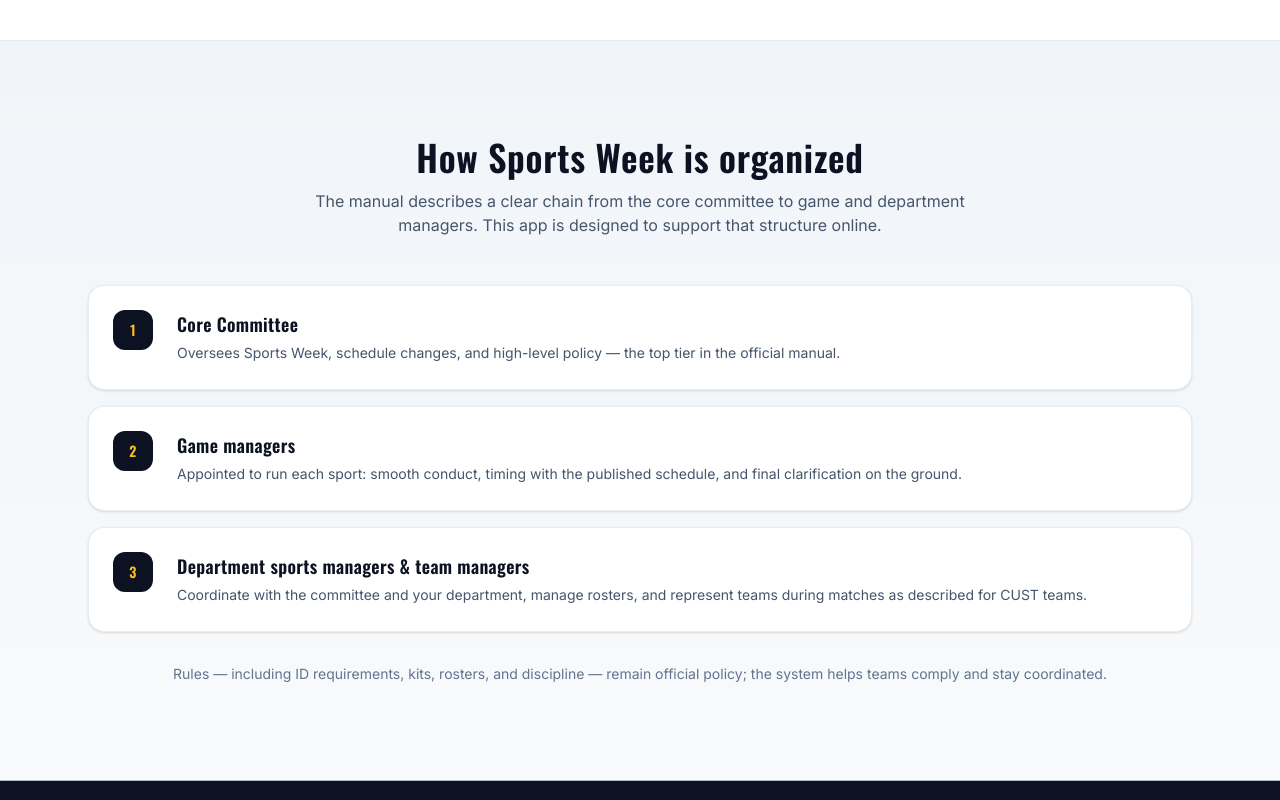
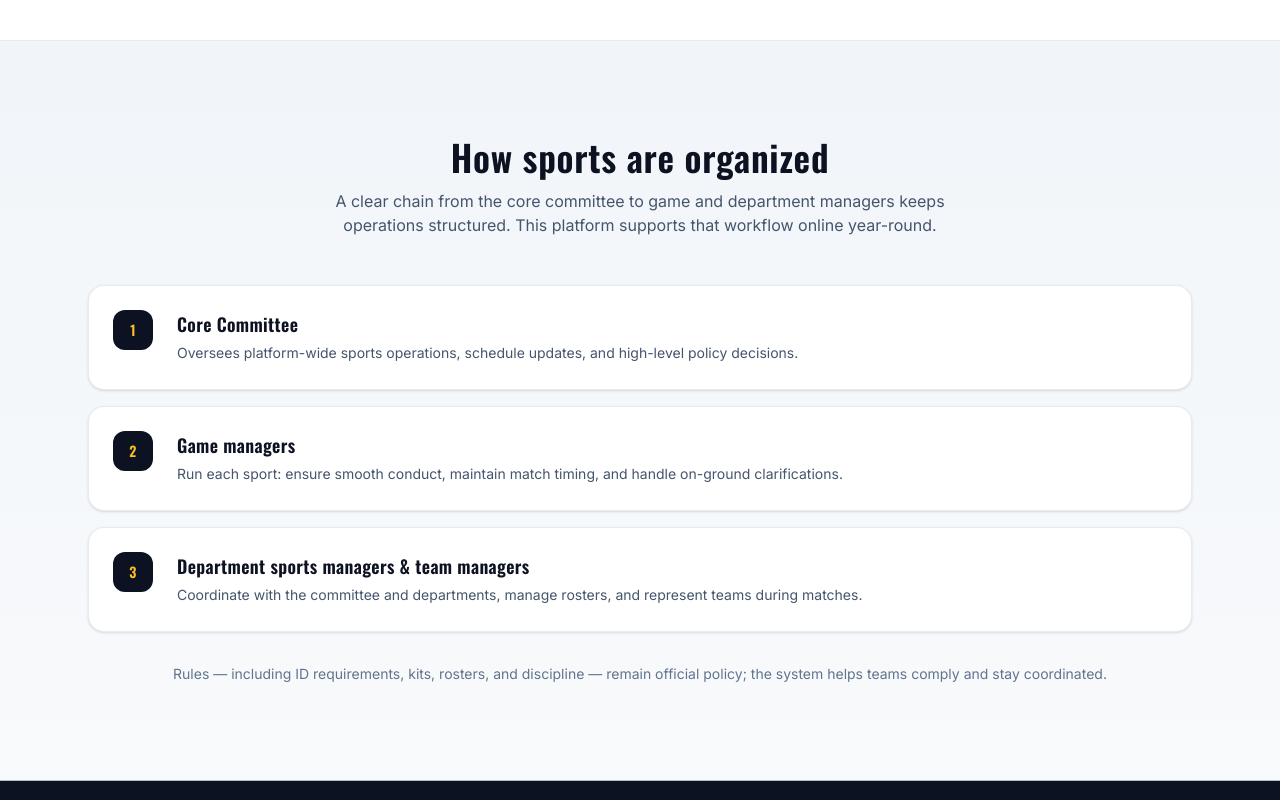
Before and after one commit to Abdul-Wasay-008/Sports-Management-System---Frontend, a Next.js app: page / in a window 1280 px wide. Shown: the part 2680-3480 px from the top of the page. Built offline with nearby package versions, Linux system fonts and the light colour scheme.

Commit message:
fix: Landing page content rephrasing

```diff
--- a/src/components/landing/CTASection.tsx
+++ b/src/components/landing/CTASection.tsx
@@ -5,7 +5,7 @@ export function CTASection() {
     <section className="border-t border-slate-200/80 bg-brand-900 py-16 sm:py-20">
       <div className="mx-auto max-w-3xl px-4 text-center sm:px-6">
         <h2 className="font-heading text-2xl font-bold text-white sm:text-3xl">
-          Ready to join Sports Week?
+          Ready to join campus sports?
         </h2>
         <p className="mt-3 text-slate-300">
           Create an account to register for events, or sign in if your department
--- a/src/components/landing/OrganizerSection.tsx
+++ b/src/components/landing/OrganizerSection.tsx
@@ -1,15 +1,15 @@
 const hierarchy = [
   {
     name: "Core Committee",
-    detail: "Oversees Sports Week, schedule changes, and high-level policy — the top tier in the official manual.",
+    detail: "Oversees platform-wide sports operations, schedule updates, and high-level policy decisions.",
   },
   {
     name: "Game managers",
-    detail: "Appointed to run each sport: smooth conduct, timing with the published schedule, and final clarification on the ground.",
+    detail: "Run each sport: ensure smooth conduct, maintain match timing, and handle on-ground clarifications.",
   },
   {
     name: "Department sports managers & team managers",
-    detail: "Coordinate with the committee and your department, manage rosters, and represent teams during matches as described for CUST teams.",
+    detail: "Coordinate with the committee and departments, manage rosters, and represent teams during matches.",
   },
 ];
 
@@ -22,12 +22,12 @@ export function OrganizerSection() {
       <div className="mx-auto max-w-6xl px-4 sm:px-6">
         <div className="mx-auto max-w-2xl text-center">
           <h2 className="font-heading text-3xl font-bold tracking-tight text-brand-900 sm:text-4xl">
-            How Sports Week is organized
+            How sports are organized
           </h2>
           <p className="mt-3 text-slate-600">
-            The manual describes a clear chain from the core committee to game and
-            department managers. This app is designed to support that structure
-            online.
+            A clear chain from the core committee to game and department managers
+            keeps operations structured. This platform supports that workflow
+            online year-round.
           </p>
         </div>
         <ol className="mt-12 space-y-4">
```
